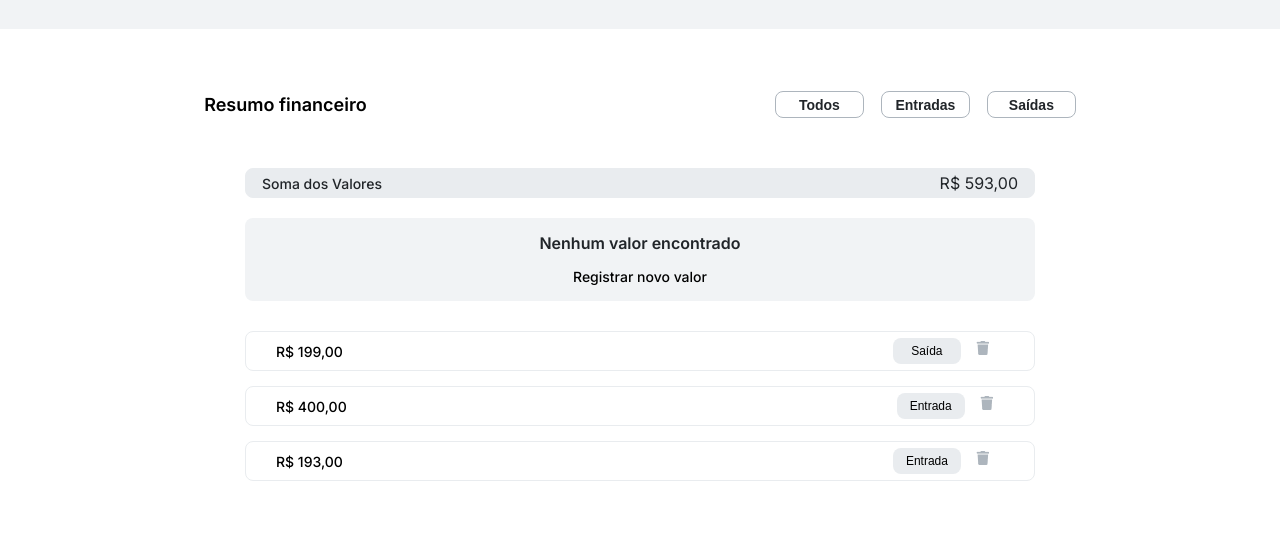
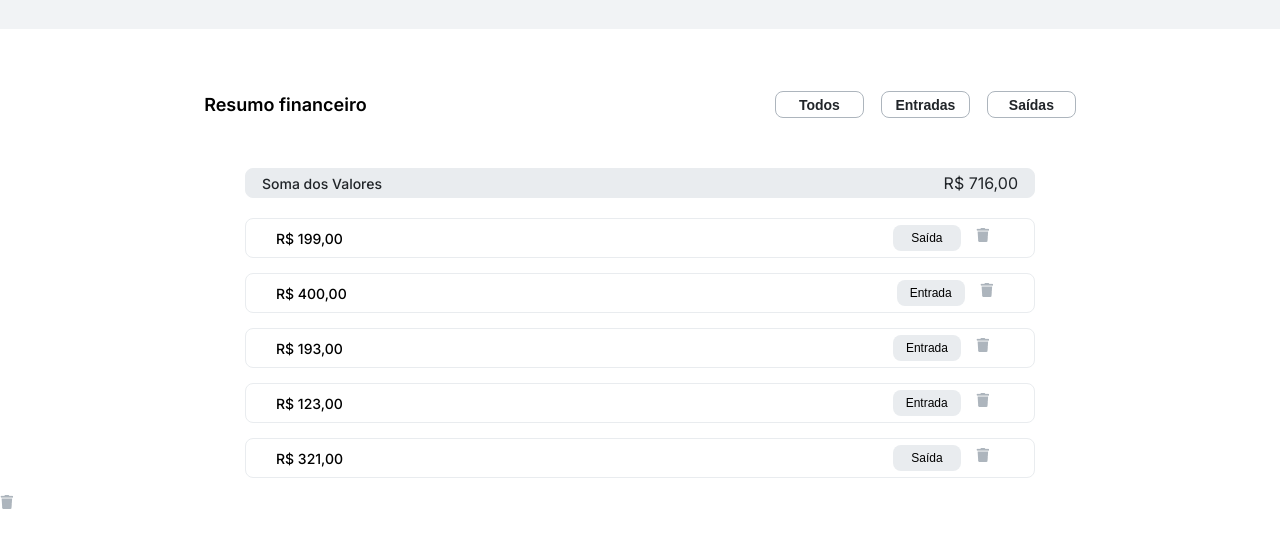
Before and after one commit to fabin141/control-finance-fabin141, a plain HTML site: page index.html in a window 1280 px wide. Shown: the part 80-628 px from the top of the page. Drawn offline with Linux system fonts and the light colour scheme.

Commit message:
Finalizando js

```diff
--- a/index.html
+++ b/index.html
@@ -39,7 +39,7 @@
             <h4 class="text-3">Soma dos Valores</h4>
             <span id="ValorSomado"></span>
         </div>
-        <div class="rodape" data-control-modal="modal-cadastro">
+        <div id= "Remover"class="rodape" data-control-modal="modal-cadastro" >
             <h2 class="text-4">Nenhum valor encontrado</h2>
             <p class=" text-5">Registrar novo valor</p>
         </div>
@@ -88,5 +88,6 @@
     <script src="./pages/home/valuesData.js"></script>
     <script src="./pages/home/index.js"></script>
     <script src="./scripts/modal.js"></script>
+    <img src="./assets/trash.png" alt="">
 </body>
 </html>
--- a/pages/home/index.css
+++ b/pages/home/index.css
@@ -133,3 +133,6 @@ img{
     border: 1.5s solid var(--grey4);
     cursor: pointer;
 }
+.noneDisplay{
+    display: none;
+}
--- a/pages/home/index.js
+++ b/pages/home/index.js
@@ -1,10 +1,12 @@
 /* Desenvolva sua lógica aqui */
 const container = document.querySelector('.conteiner')
 const span = document.querySelector('#ValorSomado')
-const remove = document.querySelector("Remover")
-console.log(span)
+const remove = document.querySelector("#Remover")
+
+
 
 function criandoUl (arr){
+  remove.classList.add('noneDisplay')
   let contador = 0
   for(let i = 0; i < arr.length; i++){
     const div = document.createElement("div")
--- a/pages/home/valuesData.js
+++ b/pages/home/valuesData.js
@@ -17,4 +17,16 @@ const dataBase = [
     categoryID: 'Entrada',
     imagem: "./assets/trash.png",
   },
+  {
+    id: 3,
+    value: 123.0,
+    categoryID: 'Entrada',
+    imagem: "./assets/trash.png",
+  },
+  {
+    id: 4,
+    value: 321.0,
+    categoryID: 'Saída',
+    imagem: "./assets/trash.png",
+  },
 ];
```
